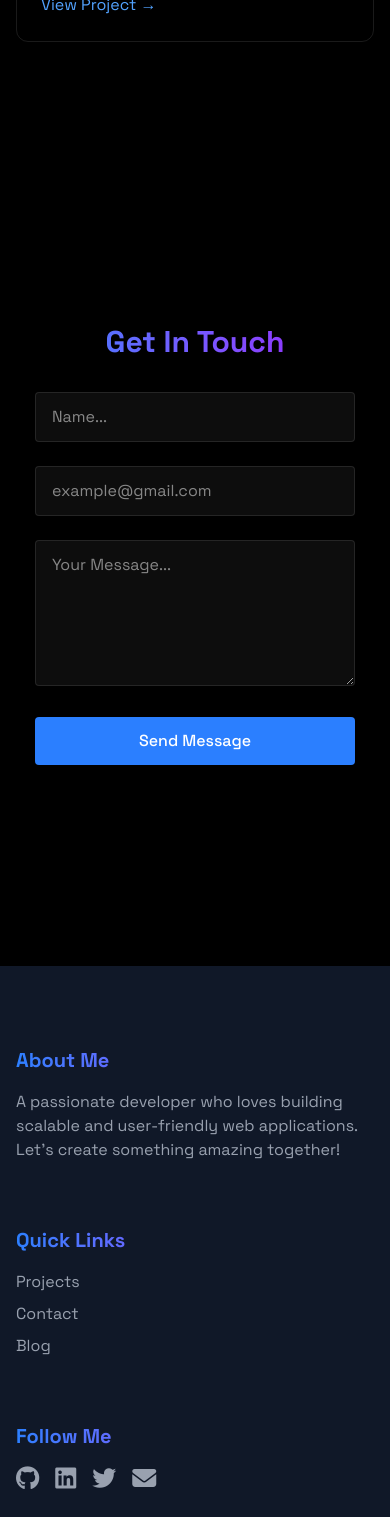
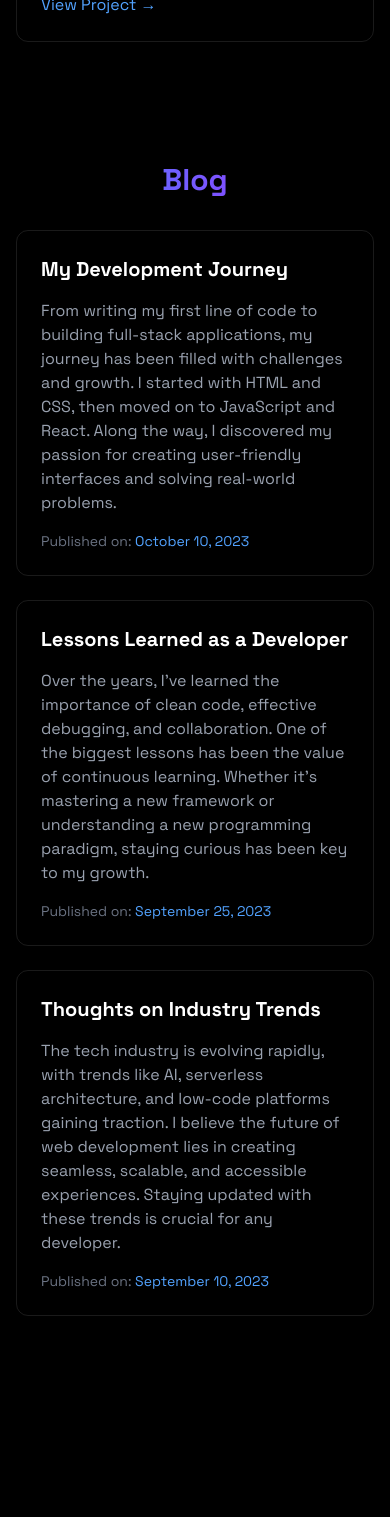
Before and after one commit to UtsavBajracharya/MyPortfolio, a React (Vite) app: page / in a window 390 px wide. Shown: the part 3760-5277 px from the top of the page. Built offline with nearby package versions, Linux system fonts and the light colour scheme.

Commit message:
add blog section

```diff
--- a/src/App.jsx
+++ b/src/App.jsx
@@ -7,6 +7,7 @@ import { MobileMenu } from './components/MobileMenu';
 import { Home } from './components/sections/Home';
 import { About } from './components/sections/About';
 import { Projects } from './components/sections/Projects';
+import { Blog } from './components/sections/Blog';
 import { Contact } from './components/sections/Contact';
 import { Footer } from './components/sections/footer';
 import "./index.css";
@@ -25,6 +26,7 @@ function App() {
       <Home />
       <About />
       <Projects />
+      <Blog />
       <Contact />
       <Footer />
     </div>
--- a/src/components/Navbar.jsx
+++ b/src/components/Navbar.jsx
@@ -46,6 +46,14 @@ export const Navbar = ({menuOpen, setMenuOpen}) => {
                         {" "}
                         </a>
                         <a
+                        href="#blog"
+                        className="text-gray-300 hove:text-white transition-colors"
+                        >
+                        {" "}
+                        Blog
+                        {" "}
+                        </a>
+                        <a
                         href="#contact"
                         className="text-gray-300 hove:text-white transition-colors"
                         >
--- /dev/null
+++ b/src/components/sections/Blog.jsx
@@ -0,0 +1,56 @@
+import { RevealOnScroll } from "../RevealOnScroll";
+
+export const Blog = () => {
+    return (
+        <section id="blog" className="min-h-screen flex items-center justify-center py-10 bg-gray-0">
+            <RevealOnScroll>
+                <div className="max-w-5xl mx-auto px-4">
+                    <h2 className="text-3xl font-bold mb-8 bg-gradient-to-r from-blue-500 to-purple-600 bg-clip-text text-transparent text-center">
+                        Blog
+                    </h2>
+
+                    <div className="grid grid-cols-1 md:grid-cols-2 lg:grid-cols-3 gap-6">
+                        {/* Blog Post 1 */}
+                        <div className="p-6 rounded-xl border border-white/10 hover:-translate-y-1 transition-all">
+                            <h3 className="text-xl font-bold mb-4 text-white">
+                                My Development Journey
+                            </h3>
+                            <p className="text-gray-400 mb-4">
+                                From writing my first line of code to building full-stack applications, my journey has been filled with challenges and growth. I started with HTML and CSS, then moved on to JavaScript and React. Along the way, I discovered my passion for creating user-friendly interfaces and solving real-world problems.
+                            </p>
+                            <p className="text-sm text-gray-500">
+                                Published on: <span className="text-blue-400">October 10, 2023</span>
+                            </p>
+                        </div>
+
+                        {/* Blog Post 2 */}
+                        <div className="p-6 rounded-xl border border-white/10 hover:-translate-y-1 transition-all">
+                            <h3 className="text-xl font-bold mb-4 text-white">
+                                Lessons Learned as a Developer
+                            </h3>
+                            <p className="text-gray-400 mb-4">
+                                Over the years, I've learned the importance of clean code, effective debugging, and collaboration. One of the biggest lessons has been the value of continuous learning. Whether it's mastering a new framework or understanding a new programming paradigm, staying curious has been key to my growth.
+                            </p>
+                            <p className="text-sm text-gray-500">
+                                Published on: <span className="text-blue-400">September 25, 2023</span>
+                            </p>
+                        </div>
+
+                        {/* Blog Post 3 */}
+                        <div className="p-6 rounded-xl border border-white/10 hover:-translate-y-1 transition-all">
+                            <h3 className="text-xl font-bold mb-4 text-white">
+                                Thoughts on Industry Trends
+                            </h3>
+                            <p className="text-gray-400 mb-4">
+                                The tech industry is evolving rapidly, with trends like AI, serverless architecture, and low-code platforms gaining traction. I believe the future of web development lies in creating seamless, scalable, and accessible experiences. Staying updated with these trends is crucial for any developer.
+                            </p>
+                            <p className="text-sm text-gray-500">
+                                Published on: <span className="text-blue-400">September 10, 2023</span>
+                            </p>
+                        </div>
+                    </div>
+                </div>
+            </RevealOnScroll>
+        </section>
+    );
+};
--- a/src/components/sections/Contact.jsx
+++ b/src/components/sections/Contact.jsx
@@ -15,10 +15,12 @@ export const Contact = () => {
         e.preventDefault();
 
         emailjs
-            .sendForm(import.meta.env.VITE_SERVICE_ID,
+            .sendForm(
+                import.meta.env.VITE_SERVICE_ID,
                 import.meta.env.VITE_TEMPLATE_ID,
                 e.target,
-                import.meta.env.VITE_PUBLIC_KEY)
+                import.meta.env.VITE_PUBLIC_KEY
+            )
             .then ((result) => {
                 alert("Message Sent!");
                 setFormData({name: "", email: "", message: "" });
--- a/src/components/sections/Footer.jsx
+++ b/src/components/sections/Footer.jsx
@@ -28,13 +28,13 @@ export const Footer = () => {
                                     </a>
                                 </li>
                                 <li>
-                                    <a href="#contact" className="text-gray-400 hover:text-blue-500 transition-colors">
-                                        Contact
+                                    <a href="#blog" className="text-gray-400 hover:text-blue-500 transition-colors">
+                                        Blog
                                     </a>
                                 </li>
                                 <li>
-                                    <a href="#" className="text-gray-400 hover:text-blue-500 transition-colors">
-                                        Blog
+                                    <a href="#contact" className="text-gray-400 hover:text-blue-500 transition-colors">
+                                        Contact
                                     </a>
                                 </li>
                             </ul>
```
